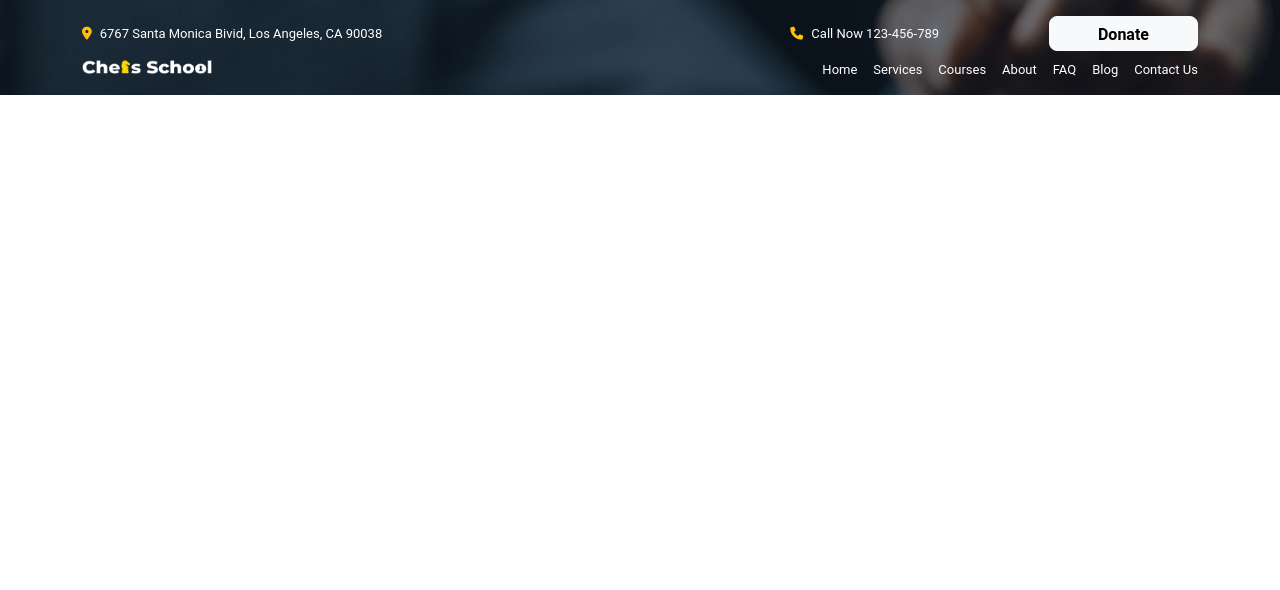
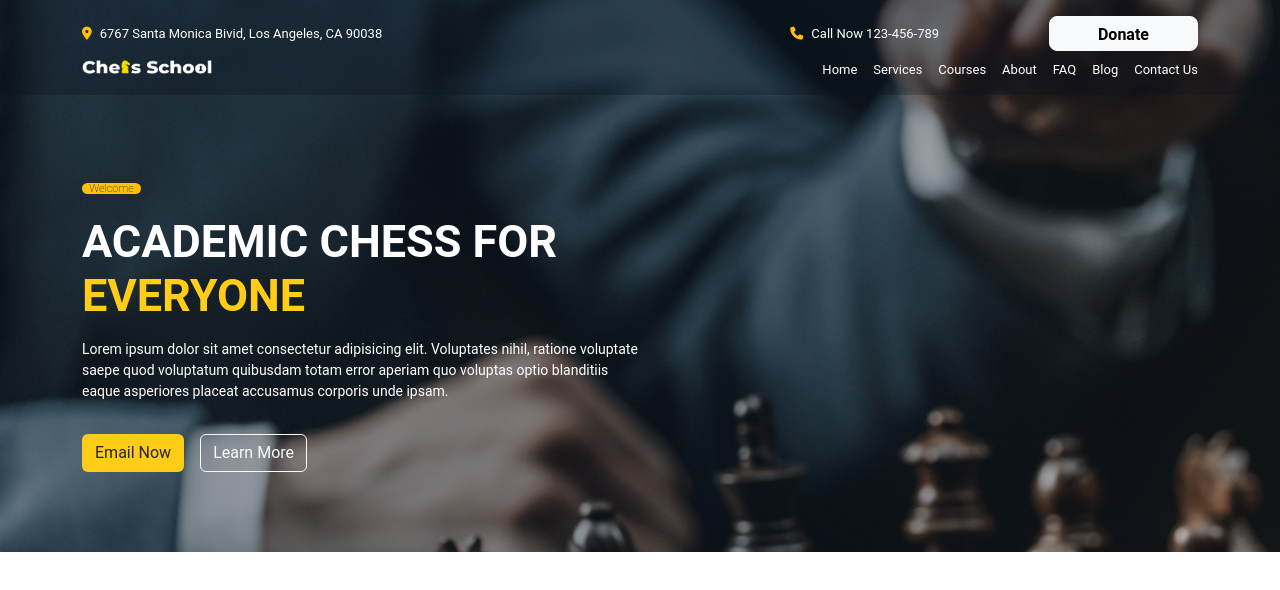
Before and after one commit to DavideTessari/proj-html-vuejs, a Vue app: page / in a window 1280 px wide. Shown: the top 590 px of the page. Built offline with nearby package versions, Linux system fonts and the light colour scheme.

Commit message:
feat: hero complete

```diff
--- a/src/App.vue
+++ b/src/App.vue
@@ -14,7 +14,7 @@ export default {
       links: [
         {
           text: 'Home',
-          active: false
+          active: true
         },
         {
           text: 'Services',
--- a/src/components/AppPageHeader.vue
+++ b/src/components/AppPageHeader.vue
@@ -29,25 +29,37 @@ export default {
                     <nav>
                         <ul class="d-flex gap-3 flex-wrap small">
                             <li :class="{'active': link.active}" v-for="link in links">
-                                <a class="text-white" href="#">{{ link.text }}</a>
+                                <a class="" href="#">{{ link.text }}</a>
                             </li>
                         </ul>
                     </nav>
                 </div>
             </div>
         </div>
+        <div class="container">
+            <section class="col-lg-6">
+                <span class="badge text-bg-warning py-0">Welcome</span>
+                <h1 class="text-white fw-bold pt-3">ACADEMIC CHESS FOR <p class="yellow">EVERYONE</p></h1>
+                <p class="medium text-white">Lorem ipsum dolor sit amet consectetur adipisicing elit. Voluptates nihil, ratione voluptate saepe quod voluptatum quibusdam totam error aperiam quo voluptas optio blanditiis eaque asperiores placeat accusamus corporis unde ipsam.</p>
+
+                <div class="d-flex gap-3 pt-3">
+                    <button type="button" class="btn">Email Now</button>
+                    <button type="button" class="btn btn-outline-light">Learn More</button>
+                </div>
+            </section>
+        </div>
     </header>
 </template>
+
 
 <style scoped lang="scss">
 @use '../style/partials/variables' as *;
 
-header{
-    background-image: url(/src/assets/images/mt-2236-home-bg1.jpg);
+header {
+    background-image: url('/src/assets/images/mt-2236-home-bg1.jpg');
 
     .sfondo-header{
         background-color: rgba($color: #08121f, $alpha: 0.3);
-    }
 
         .logo{
             max-width: 130px;
@@ -58,6 +70,30 @@ header{
             font-weight: 600;
         }
 
+        li a:first-child {
+            color: white !important;
+        }
     }
 
+    section{
+        padding: 80px 0;
+
+        .badge{
+            font-size: 11px;
+            font-weight: 100;
+        }
+
+        h1 p{
+            color: $yellow;
+        }
+
+        h1 {
+            font-size: 45px;
+        }
+
+        button:first-child{
+            background-color: $yellow;
+        }
+    }
+}
 </style>
--- a/src/style/generic.scss
+++ b/src/style/generic.scss
@@ -24,3 +24,7 @@ img {
 .small{
     font-size: small;
 }
+
+.medium{
+    font-size: 14px;
+}
```
Lines whose indentation alone changed are shown as unchanged.
